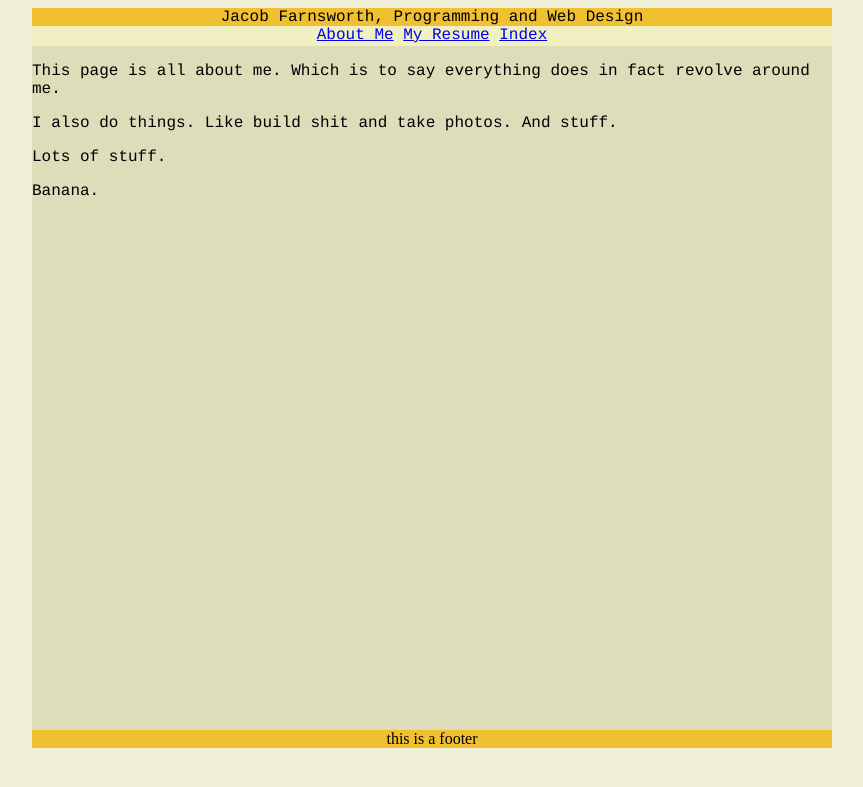
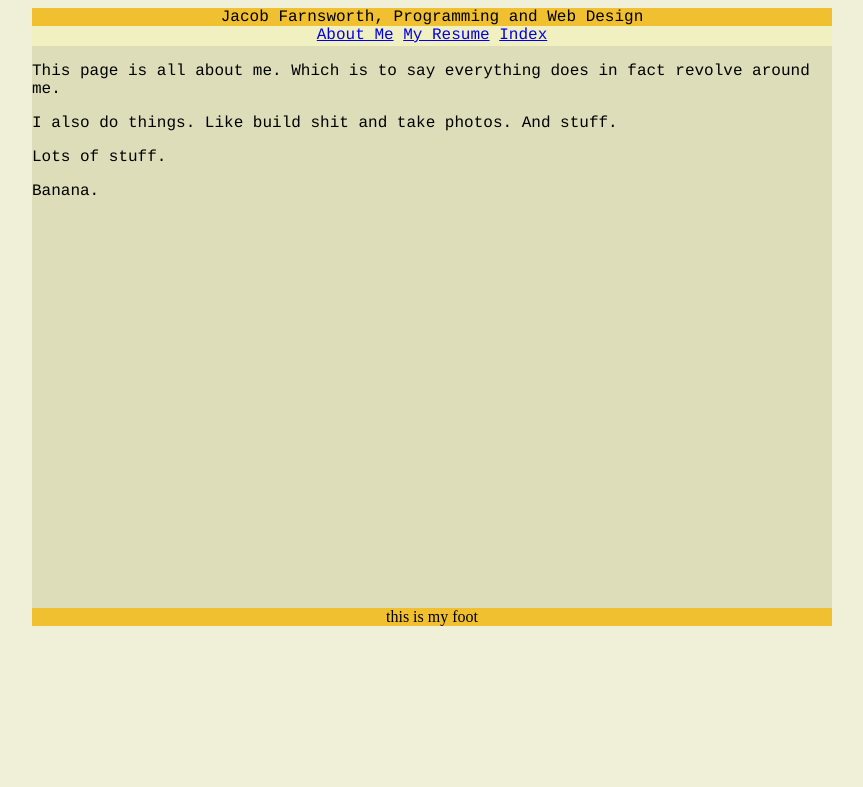
Before and after one commit to baroquebloke/flaskr, a Flask app: page / in a window 1280 px wide. Shown: the top 787 px of the page, without its empty margins (208-1071 px from the left). Run offline with Flask 2, Linux system fonts and the light colour scheme.

Commit message:
content overlapping footer

```diff
--- a/static/style.css
+++ b/static/style.css
@@ -8,7 +8,7 @@ html, body {
   font-family: courier;
   margin: 0 auto;
   position: relative;
-  height: 100%;
+  height: 600px;
   max-width: 800px;
   text-align: left;
 }
@@ -28,12 +28,14 @@ html, body {
 
 .page-content {
   float: left;
-  max-height: 100%;
+
 }
 
 .page-footer {
+  position: auto;
   background: #F0C030;
   max-width: 800px;
   text-align: center;
   margin: 0 auto;
+  margin-bottom: -100px;
 }
--- a/templates/layouts/base.html
+++ b/templates/layouts/base.html
@@ -29,7 +29,7 @@
     </div>
     {% block page_footer %}
     <div class="page-footer">
-      this is a footer
+      this is my foot
     </div>
     {% endblock page_footer %}
   </body>
```
